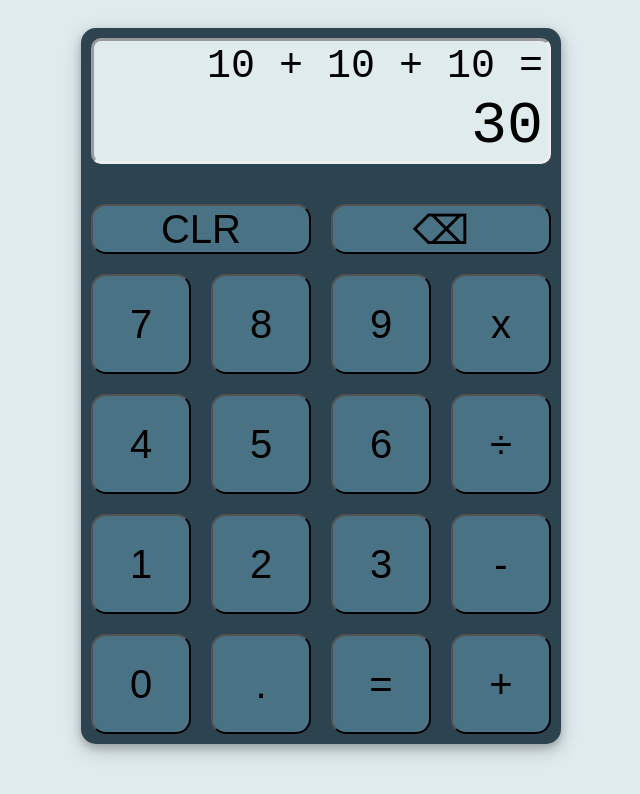
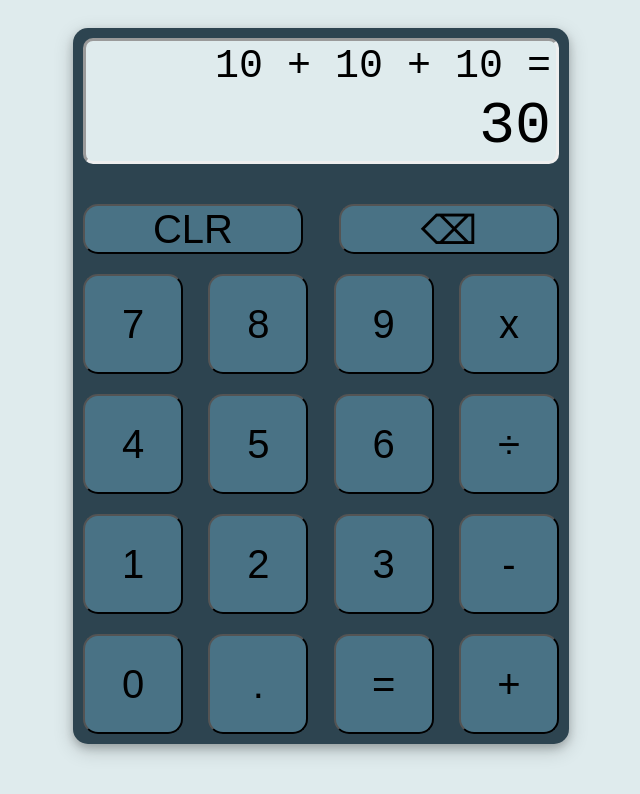
Before and after one commit to Mr-Jester-Xiii/calculator, a plain HTML site: page index.html in a window 1280 px wide. Shown: the whole page, without its empty margins (319-959 px from the left). Drawn offline with Linux system fonts and the light colour scheme.

Commit message:
resized element

```diff
--- a/style.css
+++ b/style.css
@@ -35,6 +35,7 @@ html {
     border-left-style: inset;
     border-right-style: inset;
     overflow: hidden;
+    width: 460px;
 }
 
 .display1 {
```
